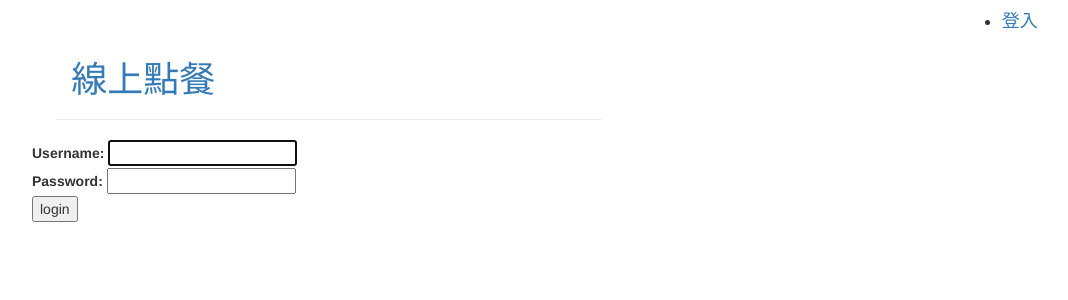
After one commit to jang0820/store, a Django app: page /accounts/login/ in a window 1280 px wide. The commit adds this page. Shown: the top 300 px of the page, without its empty margins (38-1106 px from the left). Run offline with Django 4.2, Linux system fonts and the light colour scheme; some libraries are stand-ins or nearby versions.

Commit message:
新增帳號登入功能

```diff
--- a/cart/templates/cart_detail.html
+++ b/cart/templates/cart_detail.html
@@ -45,7 +45,7 @@
                                     <div class="form-group">
                                     {% buttons %}
                                         <button type="submit" class="btn btn-success">
-                                            更新
+                                            更新數量
                                         </button>
                                     {% endbuttons %}
                                     </div>
--- a/store/urls.py
+++ b/store/urls.py
@@ -7,6 +7,7 @@ from django.conf.urls.static import static
 
 urlpatterns = [
     path("admin/", admin.site.urls),
+    path('accounts/', include('django.contrib.auth.urls')),
     path("cart/", include('cart.urls')),
     path("", include('shop.urls')),
 ]
--- a/templates/base.html
+++ b/templates/base.html
@@ -12,11 +12,27 @@
 
 </head>
 <body>
+<div class="row">
+  <div class="col-md-1">
+  </div>
+  <div class="col-md-5 page-header">
+        <a href="/"><h1>線上點餐</h1></a>
+  </div>
+  <div class="col-md-4">
+    <nav class="navbar navbar-expand-sm navbar-right h4">
+        <ul class="navbar-nav">
+         {% if user.is_authenticated %}
+         <li>登入帳號：{{ user.get_username }}</li><br>
+         <li><a href="{% url 'logout' %}?next={{ request.path }}">登出</a></li>
+         {% else %}
+         <li><a href="{% url 'login' %}?next={{ request.path }}">登入</a></li>
+         {% endif %}
+        </ul>
+       </nav>
+  </div>
+</div>
+<div class="container">
 
-<div class="container">
-    <div class="page-header">
-        <a href="/"><h1>線上點餐</h1></a>
-    </div>
 
     {% block content %}
     {% endblock %}
--- /dev/null
+++ b/templates/registration/login.html
@@ -0,0 +1,21 @@
+{% extends "base.html" %}
+{% block content %}
+{% if form.errors %}
+  <p>輸入的帳號與密碼不正確，請重新登入</p>
+{% endif %}
+<form method="post" action="{% url 'login' %}">
+{% csrf_token %}
+<div>
+  <td>{{ form.username.label_tag }}</td>
+  <td>{{ form.username }}</td>
+</div>
+<div>
+  <td>{{ form.password.label_tag }}</td>
+  <td>{{ form.password }}</td>
+</div>
+<div>
+  <input type="submit" value="login" />
+  <input type="hidden" name="next" value="{{ next }}" />
+</div>
+</form>
+{% endblock %}
--- /dev/null
+++ b/templates/registration/logout.html
@@ -0,0 +1,5 @@
+{% extends "base.html" %}
+{% block content %}
+  <p>已經登出</p>
+  <a href="{% url 'login'%}">重新登入</a>
+{% endblock %}
```
Also changed, not shown: cart/views.py (+10 -6 lines), shop/views.py (+7 -3 lines), db.sqlite3.
